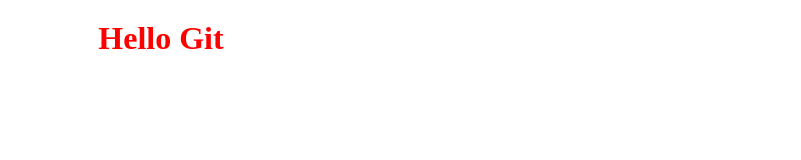
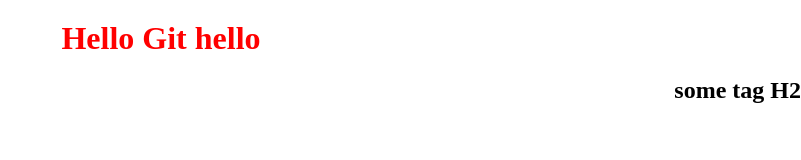
Before and after one commit to oksana-maks/git-lesson, a plain HTML site: page index.html in a window 1280 px wide. Shown: the whole page, without its empty margins (479-1280 px from the left). Drawn offline with Linux system fonts and the light colour scheme.

Commit message:
Add new tag

```diff
--- a/index.html
+++ b/index.html
@@ -8,6 +8,7 @@
     <link rel="stylesheet" href="styles/main.css">
 </head>
 <body>
-    <h1>Hello Git</h1>
+    <h1>Hello Git hello</h1>
+    <h2>some tag H2</h2>
 </body>
 </html>
--- a/styles/main.css
+++ b/styles/main.css
@@ -1,7 +1,6 @@
 * {
     margin: 0;
     padding: 0;
-
 }
 
 h1 {
@@ -9,3 +8,8 @@
     text-align: center;
     margin: 20px 0;
 }
+
+h2 {
+    color: gren;
+    text-align: right;
+}
```
